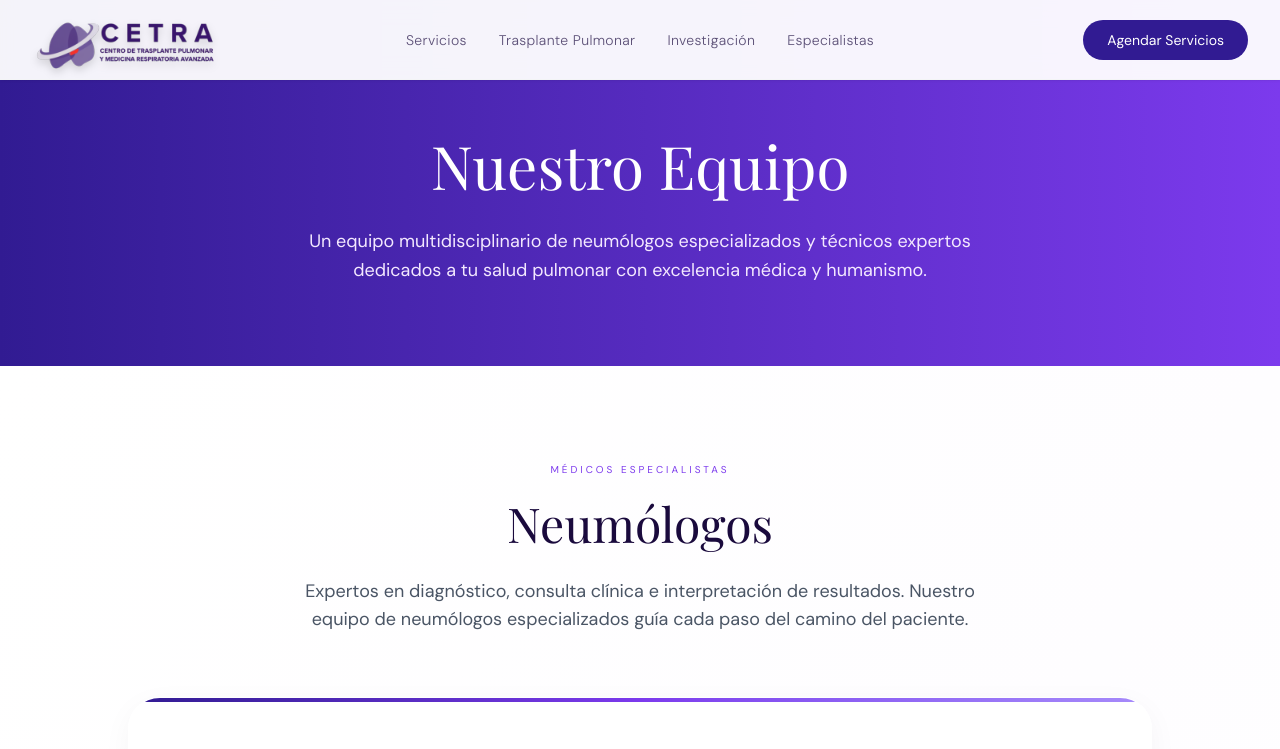
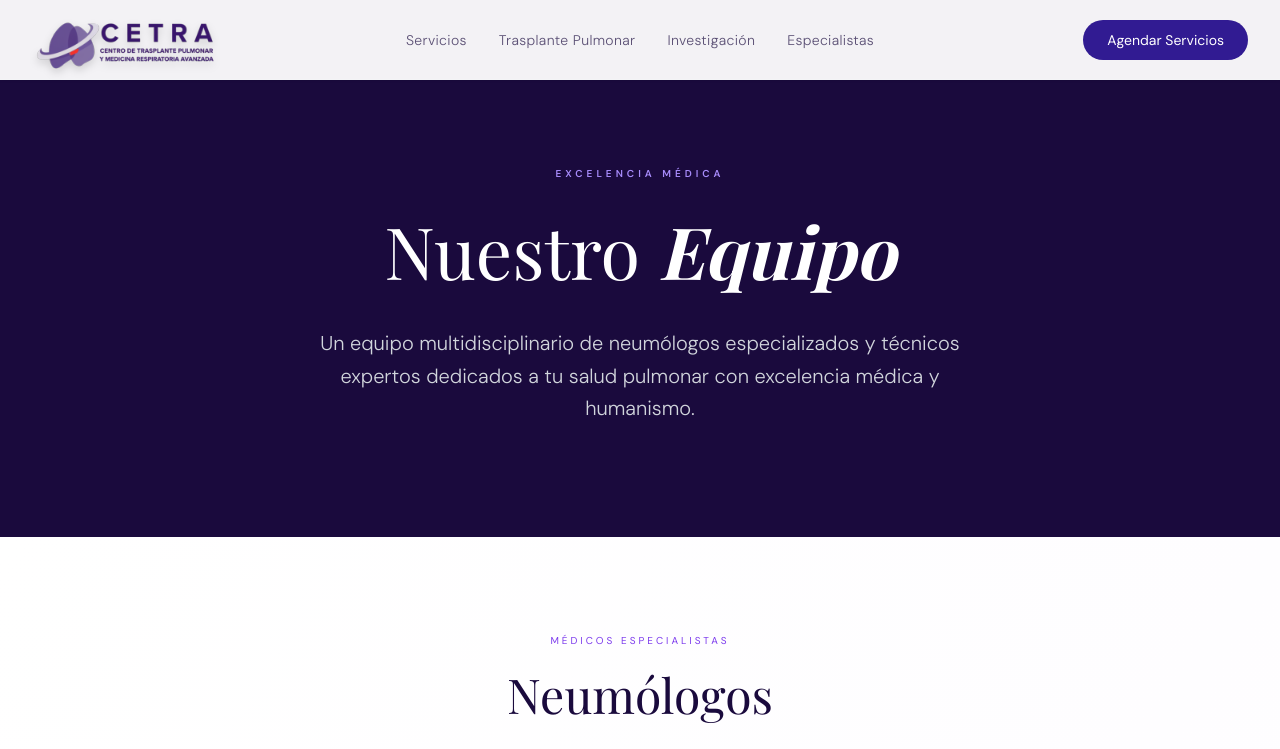
Before and after one commit to juangalindo55/CETRA, a Next.js app: page /especialistas in a window 1280 px wide. Shown: the top 749 px of the page. Built offline with nearby package versions, Linux system fonts and the light colour scheme.

Commit message:
style: unify page headers and apply Sapphire Blue contrast in Hero

```diff
--- a/src/app/especialistas/page.tsx
+++ b/src/app/especialistas/page.tsx
@@ -11,12 +11,19 @@ export default function SpecialistsPage() {
     <div className="w-full">
 
       {/* Hero Section */}
-      <section className="bg-gradient-to-r from-[#311B92] to-[#7C3AED] text-white pt-32 pb-20">
-        <div className="max-w-5xl mx-auto px-4 sm:px-6 lg:px-8 text-center">
-          <h1 className="font-display text-5xl md:text-6xl font-light mb-6 leading-tight">
-            Nuestro Equipo
+      <section className="bg-[#1a0a3d] text-white pt-40 pb-28 relative overflow-hidden">
+        <div className="absolute inset-0 opacity-10">
+          <div className="absolute top-0 left-0 w-full h-full bg-[radial-gradient(circle_at_center,_var(--tw-gradient-stops))] from-purple-500 via-transparent to-transparent" />
+        </div>
+
+        <div className="max-w-6xl mx-auto px-4 sm:px-6 lg:px-8 relative z-10 text-center">
+          <span className="inline-block text-[10px] tracking-[0.4em] text-[#a78bfa] uppercase mb-6 font-semibold">
+            Excelencia Médica
+          </span>
+          <h1 className="font-display text-5xl md:text-6xl lg:text-7xl font-light mb-8 leading-tight">
+            Nuestro <em className="italic font-bold text-white">Equipo</em>
           </h1>
-          <p className="text-lg text-purple-100 max-w-2xl mx-auto leading-relaxed">
+          <p className="text-xl text-gray-300 font-light leading-relaxed max-w-2xl mx-auto">
             Un equipo multidisciplinario de neumólogos especializados y técnicos expertos dedicados a
             tu salud pulmonar con excelencia médica y humanismo.
           </p>
--- a/src/app/servicios/page.tsx
+++ b/src/app/servicios/page.tsx
@@ -11,12 +11,19 @@ export default function ServicesPage() {
     <div className="w-full">
 
       {/* Hero Section */}
-      <section className="bg-gradient-to-r from-[#311B92] to-[#7C3AED] text-white pt-32 pb-20">
-        <div className="max-w-5xl mx-auto px-4 sm:px-6 lg:px-8 text-center">
-          <h1 className="font-display text-5xl md:text-6xl font-light mb-6 leading-tight">
-            Nuestros Servicios
+      <section className="bg-[#1a0a3d] text-white pt-40 pb-28 relative overflow-hidden">
+        <div className="absolute inset-0 opacity-10">
+          <div className="absolute top-0 left-0 w-full h-full bg-[radial-gradient(circle_at_center,_var(--tw-gradient-stops))] from-purple-500 via-transparent to-transparent" />
+        </div>
+
+        <div className="max-w-6xl mx-auto px-4 sm:px-6 lg:px-8 relative z-10 text-center">
+          <span className="inline-block text-[10px] tracking-[0.4em] text-[#a78bfa] uppercase mb-6 font-semibold">
+            Nuestra Oferta
+          </span>
+          <h1 className="font-display text-5xl md:text-6xl lg:text-7xl font-light mb-8 leading-tight">
+            Nuestros <em className="italic font-bold text-white">Servicios</em>
           </h1>
-          <p className="text-lg text-purple-100 max-w-2xl mx-auto leading-relaxed">
+          <p className="text-xl text-gray-300 font-light leading-relaxed max-w-2xl mx-auto">
             Diagnóstico integral, tratamiento especializado y rehabilitación para enfermedades
             respiratorias con tecnología de punta y atención humanizada.
           </p>
--- a/src/components/sections/Hero.tsx
+++ b/src/components/sections/Hero.tsx
@@ -61,7 +61,7 @@ export default function Hero() {
               className="font-display text-5xl md:text-6xl lg:text-7xl font-light text-[#1a0a3d] leading-[1.1] tracking-tight mb-6"
             >
               Esperanza y{' '}
-              <em className="italic font-bold text-[#1e144a] drop-shadow-sm">Excelencia</em>
+              <em className="italic font-bold text-[#2563eb] drop-shadow-sm">Excelencia</em>
             </motion.h1>
 
             <motion.p
```
